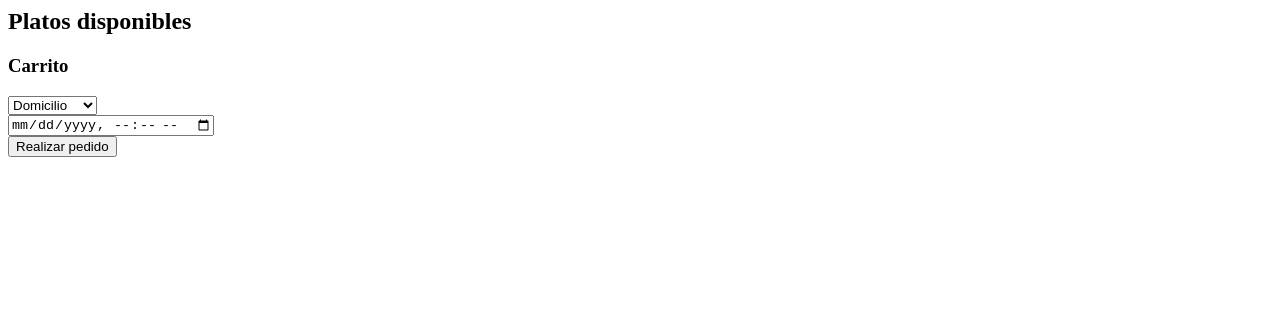
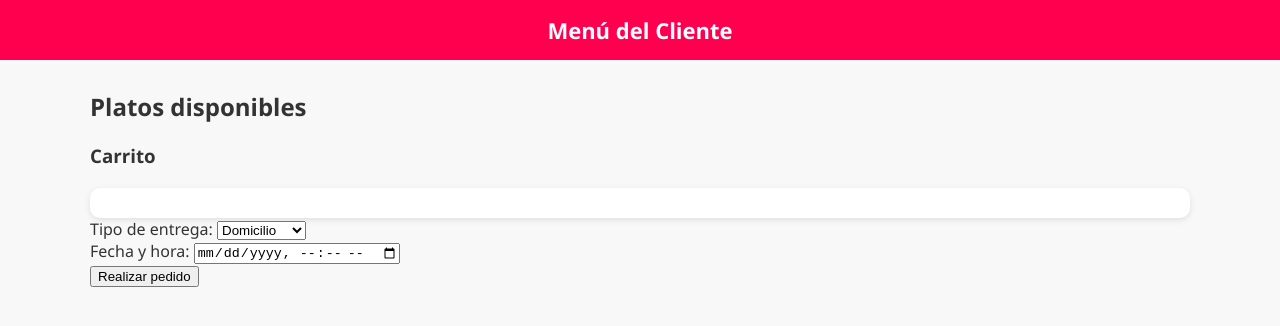
Before and after one commit to Francoseguel/Alimentos-Santiago, a plain HTML site: page frontend/menu.html in a window 1280 px wide. Drawn offline with Linux system fonts and the light colour scheme; no server answers.

Commit message:
Actualizaciones de menu html

```diff
--- a/frontend/menu.html
+++ b/frontend/menu.html
@@ -1,16 +1,37 @@
+<!DOCTYPE html>
+<html lang="es">
+<head>
+  <meta charset="UTF-8">
+  <title>Menú del Cliente</title>
+  <link rel="stylesheet" href="css/style.css"> <!-- Tu CSS -->
+</head>
+<body>
+  <header>Menú del Cliente</header>
+
+  <main class="container">
     <h2>Platos disponibles</h2>
     <div id="listaPlatos"></div>
 
     <h3>Carrito</h3>
     <div id="carrito"></div>
 
+    <div class="pedido-form">
+      <label>Tipo de entrega:
         <select id="tipoEntrega">
           <option value="Domicilio">Domicilio</option>
           <option value="Retiro local">Retiro local</option>
-</select><br>
+        </select>
+      </label>
+      <br>
+      <label>Fecha y hora:
+        <input type="datetime-local" id="fechaHora">
+      </label>
+      <br>
+      <div id="datosDomicilio"></div> <!-- Aquí se mostrarán dirección y teléfono si elige domicilio -->
+      <button id="realizarPedidoBtn">Realizar pedido</button>
+    </div>
+  </main>
 
-<input type="datetime-local" id="fechaHora"><br>
-
-<div id="datosDomicilio"></div>
-
-<button id="realizarPedidoBtn">Realizar pedido</button>
+  <script src="js/menu.js"></script>
+</body>
+</html>
```
Lines whose indentation alone changed are shown as unchanged.
